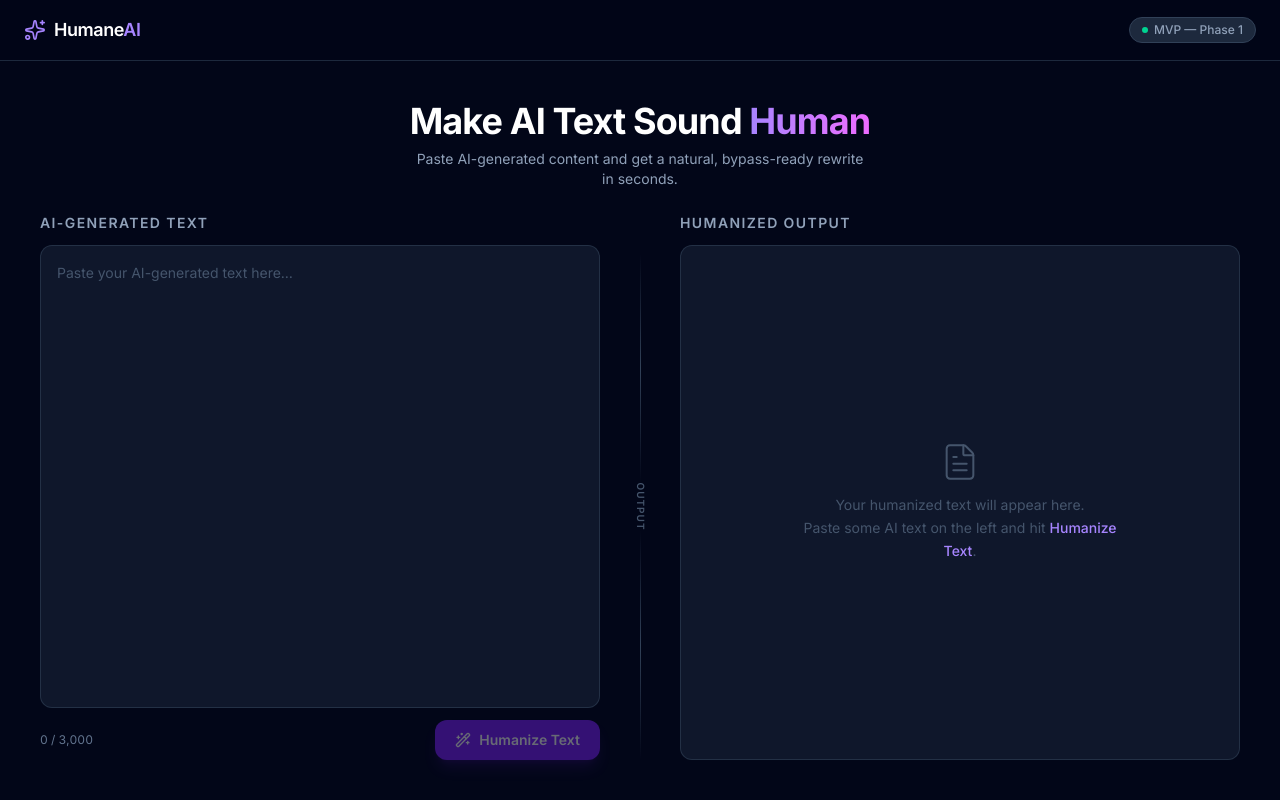
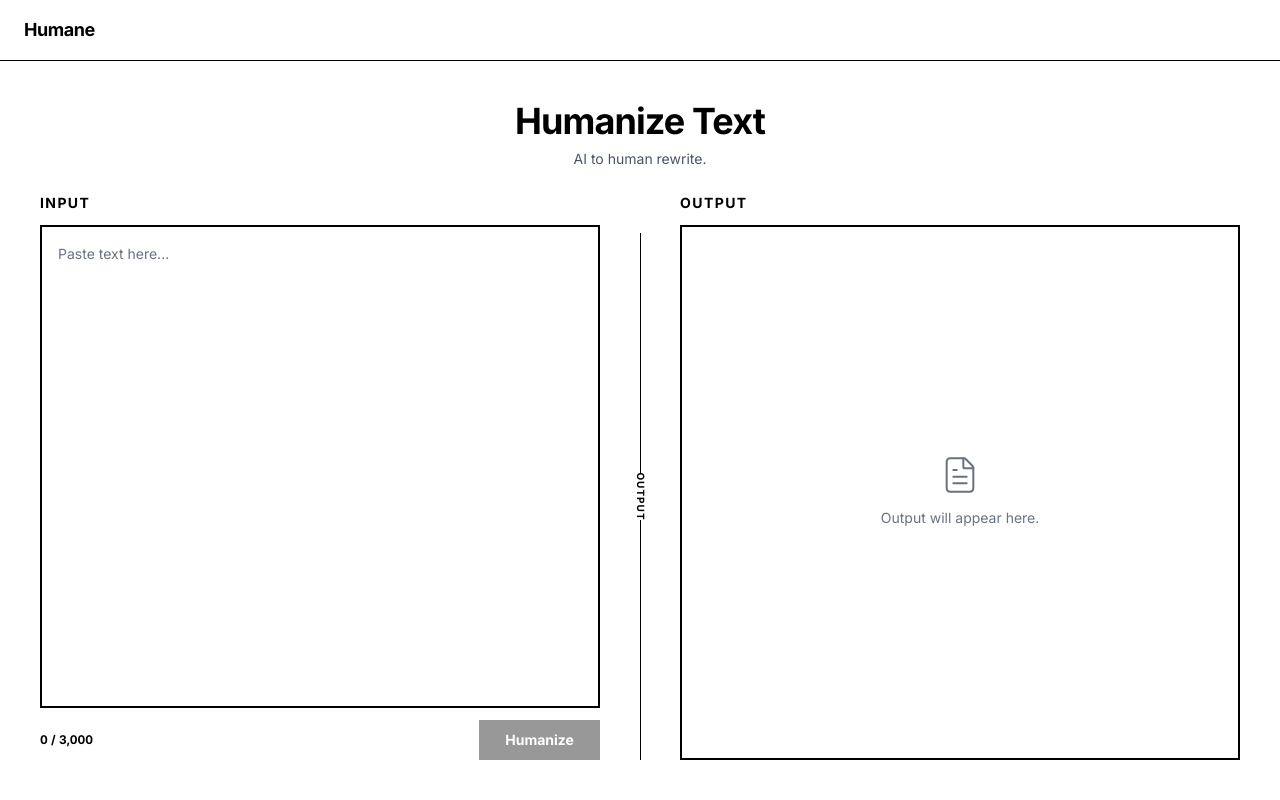
Before and after one commit to vishal-muralidharan/Humane, a React (Vite) app: page / in a window 1280 px wide. Built offline with nearby package versions, Linux system fonts and the light colour scheme.

Commit message:
Layout Change

```diff
--- a/src/App.jsx
+++ b/src/App.jsx
@@ -67,36 +67,23 @@
     }
   }
 
-  /* ── Render ── */
   return (
-    /*
-     * Full-viewport dark background.
-     * On md+ screens: flex-row (side by side).
-     * On mobile:      flex-col (stacked, input on top).
-     */
-    <div className="min-h-screen bg-slate-950 text-slate-100 flex flex-col">
-      {/* ── Sticky top bar ── */}
+    <div className="min-h-screen bg-white text-black flex flex-col">
       <Header />
 
-      {/* ── Hero sub-header ── */}
       <div className="text-center pt-10 pb-6 px-4">
-        <h1 className="text-3xl sm:text-4xl font-bold tracking-tight text-white">
-          Make AI Text Sound{' '}
-          <span className="text-transparent bg-clip-text bg-gradient-to-r from-violet-400 to-fuchsia-400">
-            Human
-          </span>
+        <h1 className="text-3xl sm:text-4xl font-bold tracking-tight text-black">
+          Humanize Text
         </h1>
-        <p className="mt-2 text-sm text-slate-400 max-w-md mx-auto">
-          Paste AI-generated content and get a natural, bypass-ready rewrite in seconds.
+        <p className="mt-2 text-sm text-gray-600 max-w-md mx-auto">
+          AI to human rewrite.
         </p>
       </div>
 
-      {/* ── Split-screen panels ── */}
       <main
         className="flex flex-col md:flex-row flex-1 gap-4 px-4 sm:px-6 lg:px-10 pb-10 max-w-7xl mx-auto w-full"
         role="main"
       >
-        {/* Left: Input */}
         <section className="flex-1 flex flex-col" aria-label="Input section">
           <InputPanel
             inputText={inputText}
@@ -106,16 +93,14 @@
           />
         </section>
 
-        {/* ── Vertical divider (desktop only) ── */}
         <div className="hidden md:flex flex-col items-center gap-2 pt-10">
-          <div className="w-px flex-1 bg-gradient-to-b from-transparent via-slate-700 to-transparent" />
-          <span className="text-[10px] font-semibold text-slate-600 uppercase tracking-widest rotate-90 my-2 whitespace-nowrap">
+          <div className="w-px flex-1 bg-black" />
+          <span className="text-[10px] font-bold text-black uppercase tracking-widest rotate-90 my-2">
             output
           </span>
-          <div className="w-px flex-1 bg-gradient-to-b from-transparent via-slate-700 to-transparent" />
+          <div className="w-px flex-1 bg-black" />
         </div>
 
-        {/* Right: Output */}
         <section className="flex-1 flex flex-col" aria-label="Output section">
           <OutputPanel
             outputText={outputText}
--- a/src/components/DetectionBadge.jsx
+++ b/src/components/DetectionBadge.jsx
@@ -13,22 +13,12 @@
 
 import { ShieldCheck } from 'lucide-react';
 
-function getTier(score) {
-  if (score <= 15) return { label: 'Human',    ring: 'border-emerald-500/50', dot: 'bg-emerald-400', text: 'text-emerald-300' };
-  if (score <= 40) return { label: 'Moderate', ring: 'border-amber-500/50',  dot: 'bg-amber-400',   text: 'text-amber-300'  };
-  return                  { label: 'Detected', ring: 'border-red-500/50',    dot: 'bg-red-400',     text: 'text-red-300'    };
-}
-
 export default function DetectionBadge({ score = 4 }) {
-  const { ring, dot, text } = getTier(score);
-
   return (
     <div
-      className={`inline-flex items-center gap-2 px-3 py-1 rounded-full border bg-slate-900 text-xs font-semibold ${ring} ${text}`}
-      title="Simulated AI detection score — wire up a real detector in Phase 2"
+      className="inline-flex items-center gap-2 px-3 py-1 border-2 border-black bg-white text-black text-xs font-bold"
+      title="Simulated AI detection score"
     >
-      {/* Pulsing coloured dot */}
-      <span className={`w-1.5 h-1.5 rounded-full ${dot} animate-pulse`} />
       <ShieldCheck size={13} strokeWidth={2.2} />
       AI Likelihood: {score}%
     </div>
--- a/src/components/Header.jsx
+++ b/src/components/Header.jsx
@@ -1,29 +1,16 @@
 /**
  * Header.jsx
- * ──────────
- * Sticky top bar with brand identity.
- * Kept intentionally minimal so the split-panel gets maximum vertical space.
  */
-
-import { Sparkles } from 'lucide-react';
 
 export default function Header() {
   return (
-    <header className="sticky top-0 z-50 flex items-center justify-between px-6 py-4 border-b border-slate-800 bg-slate-950/80 backdrop-blur-md">
+    <header className="sticky top-0 z-50 flex items-center justify-between px-6 py-4 border-b border-black bg-white">
       {/* ── Brand ── */}
       <div className="flex items-center gap-2">
-        <Sparkles className="text-violet-400" size={22} strokeWidth={1.8} />
-        <span className="text-lg font-semibold tracking-tight text-white">
+        <span className="text-lg font-bold tracking-tight text-black">
           Humane
-          <span className="text-violet-400">AI</span>
         </span>
       </div>
-
-      {/* ── Tagline / Phase badge ── */}
-      <span className="hidden sm:inline-flex items-center gap-1.5 text-xs font-medium text-slate-400 bg-slate-800 border border-slate-700 px-3 py-1 rounded-full">
-        <span className="w-1.5 h-1.5 rounded-full bg-emerald-400 animate-pulse" />
-        MVP — Phase 1
-      </span>
     </header>
   );
 }
--- a/src/components/InputPanel.jsx
+++ b/src/components/InputPanel.jsx
@@ -23,73 +23,64 @@
 
   return (
     <div className="flex flex-col h-full">
-      {/* ── Panel header ── */}
       <div className="flex items-center justify-between mb-3">
-        <h2 className="text-sm font-semibold uppercase tracking-widest text-slate-400">
-          AI-Generated Text
+        <h2 className="text-sm font-bold uppercase tracking-widest text-black">
+          Input
         </h2>
 
-        {/* Clear button — only visible when there is content */}
         {inputText.length > 0 && (
           <button
             onClick={() => setInput('')}
-            className="flex items-center gap-1 text-xs text-slate-500 hover:text-slate-300 transition-colors"
+            className="flex items-center gap-1 text-xs text-black border-b border-black"
             aria-label="Clear input"
           >
-            <X size={13} />
             Clear
           </button>
         )}
       </div>
 
-      {/* ── Textarea ── */}
       <textarea
         id="input-textarea"
         value={inputText}
         onChange={(e) => setInput(e.target.value)}
-        placeholder="Paste your AI-generated text here…"
+        placeholder="Paste text here..."
         disabled={isLoading}
         className={[
-          'flex-1 w-full resize-none rounded-xl bg-slate-900 border px-4 py-4',
-          'text-slate-200 placeholder-slate-600 text-sm leading-relaxed',
-          'focus:outline-none focus:ring-2 focus:ring-violet-500/70',
-          'disabled:opacity-50 disabled:cursor-not-allowed',
+          'flex-1 w-full resize-none bg-white border-2 border-black p-4',
+          'text-black placeholder-gray-500 text-sm leading-relaxed',
+          'focus:outline-none focus:ring-2 focus:ring-black',
+          'disabled:opacity-50',
           'transition-colors duration-200 min-h-[240px]',
-          isOverLimit ? 'border-red-500/70' : 'border-slate-700/60',
+          isOverLimit ? 'border-red-600' : 'border-black',
         ].join(' ')}
       />
 
-      {/* ── Footer row: character counter + CTA ── */}
       <div className="flex items-center justify-between mt-3">
-        {/* Character counter */}
         <span
           className={[
-            'text-xs tabular-nums',
-            isOverLimit ? 'text-red-400 font-medium' : 'text-slate-500',
+            'text-xs font-bold tabular-nums',
+            isOverLimit ? 'text-red-600' : 'text-black',
           ].join(' ')}
         >
           {charCount.toLocaleString()} / {MAX_CHARS.toLocaleString()}
         </span>
 
-        {/* Primary CTA */}
         <button
           id="humanize-btn"
           onClick={onHumanize}
           disabled={!canSubmit}
           className={[
-            'flex items-center gap-2 px-5 py-2.5 rounded-xl text-sm font-semibold',
-            'bg-violet-600 hover:bg-violet-500 active:scale-95',
-            'text-white transition-all duration-150 shadow-lg shadow-violet-900/40',
-            'disabled:opacity-40 disabled:cursor-not-allowed disabled:active:scale-100',
+            'flex items-center gap-2 px-6 py-2 border-2 border-black text-sm font-bold',
+            'bg-black text-white hover:bg-gray-800 active:scale-95',
+            'disabled:opacity-40 disabled:active:scale-100',
           ].join(' ')}
         >
-          {/* Swap icon for spinner when loading */}
           {isLoading ? (
-            <span className="w-4 h-4 border-2 border-white/30 border-t-white rounded-full animate-spin" />
+            <span className="w-4 h-4 border-2 border-white border-t-transparent rounded-full animate-spin" />
           ) : (
-            <Wand2 size={16} strokeWidth={2} />
+            null
           )}
-          {isLoading ? 'Humanizing…' : 'Humanize Text'}
+          {isLoading ? 'Processing...' : 'Humanize'}
         </button>
       </div>
     </div>
--- a/src/components/OutputPanel.jsx
+++ b/src/components/OutputPanel.jsx
@@ -21,18 +21,15 @@
 import DetectionBadge  from './DetectionBadge';
 
 export default function OutputPanel({ outputText, isLoading, error }) {
-  // Local state: did the user just copy? Used for the ✓ feedback flash.
   const [copied, setCopied] = useState(false);
 
-  /** Copies outputText to clipboard and shows a brief confirmation tick. */
   async function handleCopy() {
     if (!outputText) return;
     try {
       await navigator.clipboard.writeText(outputText);
       setCopied(true);
-      setTimeout(() => setCopied(false), 2000); // reset after 2 s
+      setTimeout(() => setCopied(false), 2000);
     } catch {
-      // Fallback for browsers without Clipboard API
       const el = document.createElement('textarea');
       el.value = outputText;
       document.body.appendChild(el);
@@ -44,86 +41,73 @@
     }
   }
 
-  /* ── Derive which content to render ── */
   const showIdle    = !isLoading && !error && !outputText;
   const showResult  = !isLoading && !error &&  outputText;
   const showError   = !isLoading &&  error;
 
   return (
     <div className="flex flex-col h-full">
-      {/* ── Panel header ── */}
       <div className="flex items-center justify-between mb-3">
-        <h2 className="text-sm font-semibold uppercase tracking-widest text-slate-400">
-          Humanized Output
+        <h2 className="text-sm font-bold uppercase tracking-widest text-black">
+          Output
         </h2>
 
-        {/* ── Copy button — only visible when result is ready ── */}
         {showResult && (
           <button
             id="copy-btn"
             onClick={handleCopy}
             className={[
-              'flex items-center gap-1.5 text-xs font-medium px-3 py-1.5 rounded-lg',
-              'border transition-all duration-200',
+              'flex items-center gap-1.5 text-xs font-bold px-3 py-1.5 border-2',
+              'transition-all duration-200',
               copied
-                ? 'text-emerald-400 border-emerald-500/50 bg-emerald-900/20'
-                : 'text-slate-400 border-slate-700 bg-slate-800 hover:text-white hover:border-slate-500',
+                ? 'text-black border-black bg-gray-200'
+                : 'text-black border-black bg-white hover:bg-gray-100',
             ].join(' ')}
             aria-label="Copy humanized text to clipboard"
           >
             {copied ? <CheckCheck size={14} /> : <Copy size={14} />}
-            {copied ? 'Copied!' : 'Copy'}
+            {copied ? 'Copied' : 'Copy'}
           </button>
         )}
       </div>
 
-      {/* ── Content box ── */}
       <div
         className={[
-          'flex-1 rounded-xl border px-4 py-4 overflow-y-auto min-h-[240px]',
+          'flex-1 border-2 p-4 overflow-y-auto min-h-[240px]',
           'transition-colors duration-300',
           showError
-            ? 'border-red-500/40 bg-red-950/30'
-            : 'border-slate-700/60 bg-slate-900',
+            ? 'border-red-600 bg-white text-black'
+            : 'border-black bg-white text-black',
         ].join(' ')}
       >
-        {/* 1️⃣  Skeleton loader */}
         {isLoading && <SkeletonLoader />}
 
-        {/* 2️⃣  Idle / empty state */}
         {showIdle && (
-          <div className="flex flex-col items-center justify-center h-full gap-3 text-center text-slate-600 select-none">
+          <div className="flex flex-col items-center justify-center h-full gap-3 text-center text-gray-500 select-none">
             <FileText size={40} strokeWidth={1.2} />
             <p className="text-sm leading-relaxed max-w-xs">
-              Your humanized text will appear here.<br />
-              Paste some AI text on the left and hit&nbsp;
-              <span className="text-violet-400 font-medium">Humanize Text</span>.
+              Output will appear here.
             </p>
           </div>
         )}
 
-        {/* 3️⃣  Error state */}
         {showError && (
           <div className="flex flex-col gap-1">
-            <p className="text-sm font-semibold text-red-400">Something went wrong</p>
-            <p className="text-xs text-red-300/70">{error}</p>
+            <p className="text-sm font-bold text-red-600">Error</p>
+            <p className="text-xs text-black">{error}</p>
           </div>
         )}
 
-        {/* 4️⃣  Result */}
         {showResult && (
-          <p className="text-slate-200 text-sm leading-relaxed whitespace-pre-wrap select-text">
+          <p className="text-black text-sm leading-relaxed whitespace-pre-wrap select-text">
             {outputText}
           </p>
         )}
       </div>
 
-      {/* ── Detection badge — only when result is ready ── */}
       {showResult && (
         <div className="mt-3 flex items-center gap-2">
-          {/* Simulated score — swap with real API value in Phase 2 */}
           <DetectionBadge score={4} />
-          <span className="text-xs text-slate-600 italic">simulated score</span>
         </div>
       )}
     </div>
--- a/src/index.css
+++ b/src/index.css
@@ -25,17 +25,16 @@
 .skeleton-shimmer {
   background: linear-gradient(
     90deg,
-    #1e293b 25%,
-    #334155 50%,
-    #1e293b 75%
+    #e5e7eb 25%,
+    #f3f4f6 50%,
+    #e5e7eb 75%
   );
   background-size: 700px 100%;
   animation: shimmer 1.6s infinite linear;
-  border-radius: 6px;
 }
 
 /* ── Subtle custom scrollbar for textareas / output ── */
 ::-webkit-scrollbar        { width: 6px; }
 ::-webkit-scrollbar-track  { background: transparent; }
-::-webkit-scrollbar-thumb  { background: #334155; border-radius: 3px; }
-::-webkit-scrollbar-thumb:hover { background: #475569; }
+::-webkit-scrollbar-thumb  { background: #000000; border-radius: 0px; }
+::-webkit-scrollbar-thumb:hover { background: #333333; }
```
